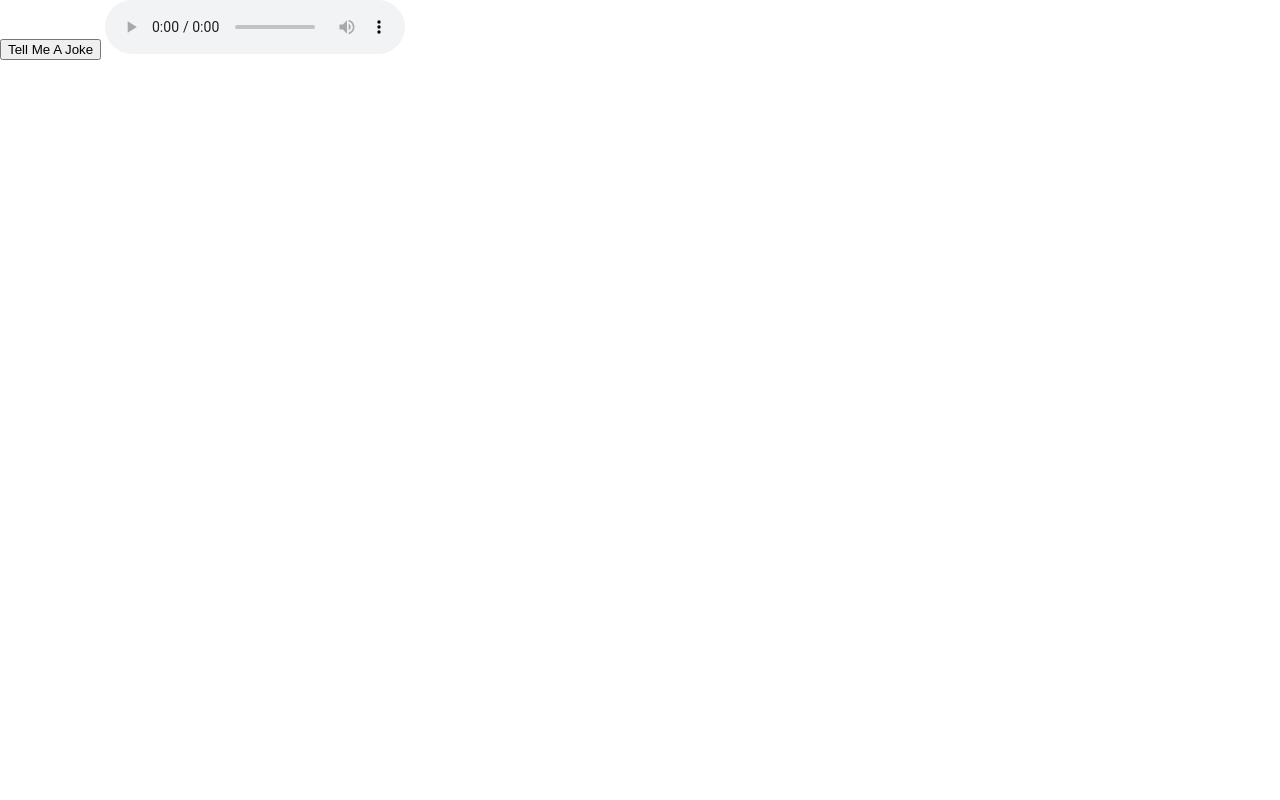
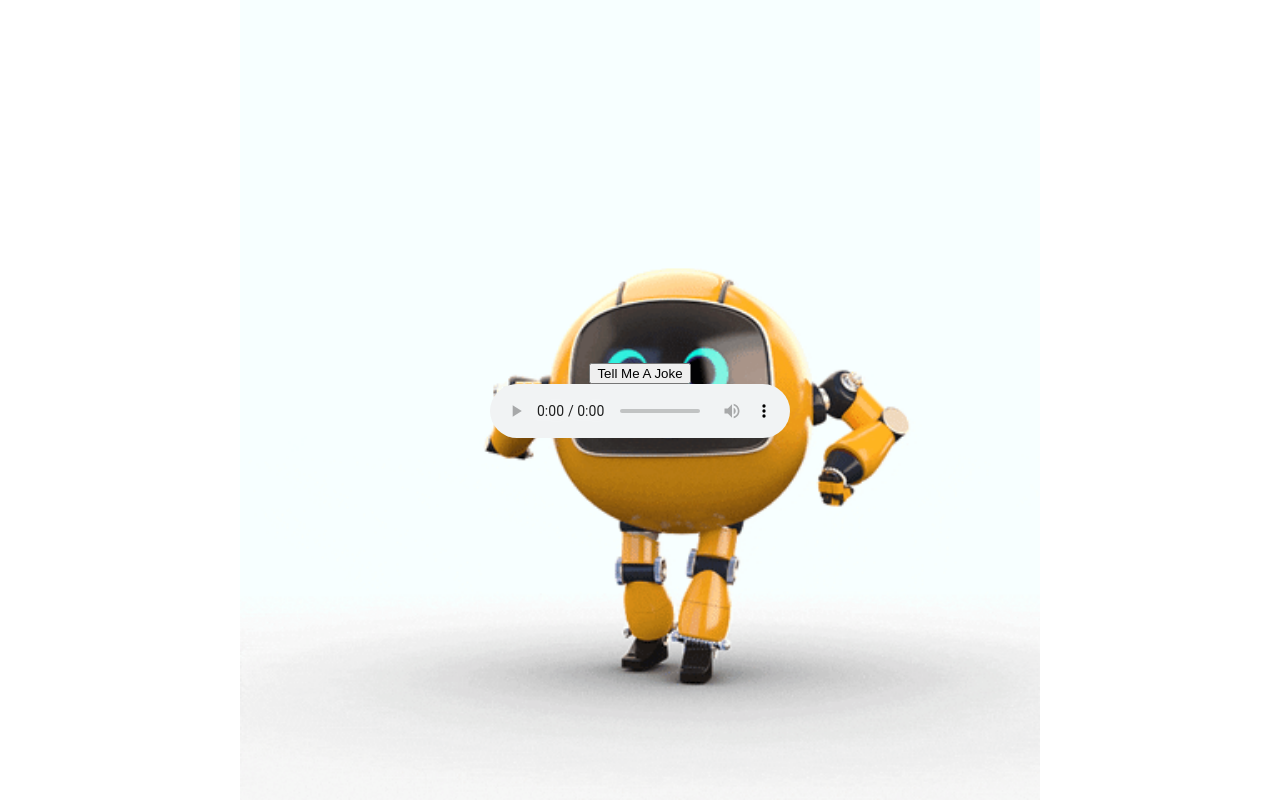
Before and after one commit to Jennah198/js-challenges, a plain HTML site: page 20-projects/joke-teller/index.html in a window 1280 px wide. Drawn offline with Linux system fonts and the light colour scheme.

Commit message:
added style and robot gif

```diff
--- a/20-projects/joke-teller/style.css
+++ b/20-projects/joke-teller/style.css
@@ -1,8 +1,22 @@
+/* ROBOT.GIF from Giphy - https://media.giphy.com/media/v1.Y2lkPTc5MGI3NjExa2V1dXZmazk1aGo1bTJjOWhpYWZqd2hxaWJmb2Y2MzZvazFhaDFmOSZlcD12MV9naWZzX3NlYXJjaCZjdD1n/zbzuZgxt23h8ywu7Bm/giphy.gif */
+
 html {
   box-sizing: border-box;
 }
 
 body {
   margin: 0;
-  min-height: 100vh;
 }
+
+.container {
+  height: 100vh;
+  width: 100vw;
+  display: flex;
+  flex-direction: column;
+  justify-content: center;
+  align-items: center;
+  background: url('./Dance\ Party\ GIF\ by\ HeyAuto.gif');
+  background-size: contain;
+  background-position: center;
+  background-repeat: no-repeat;
+}
```
Also changed, not shown: 20-projects/joke-teller/Dance Party GIF by HeyAuto.gif (added).
